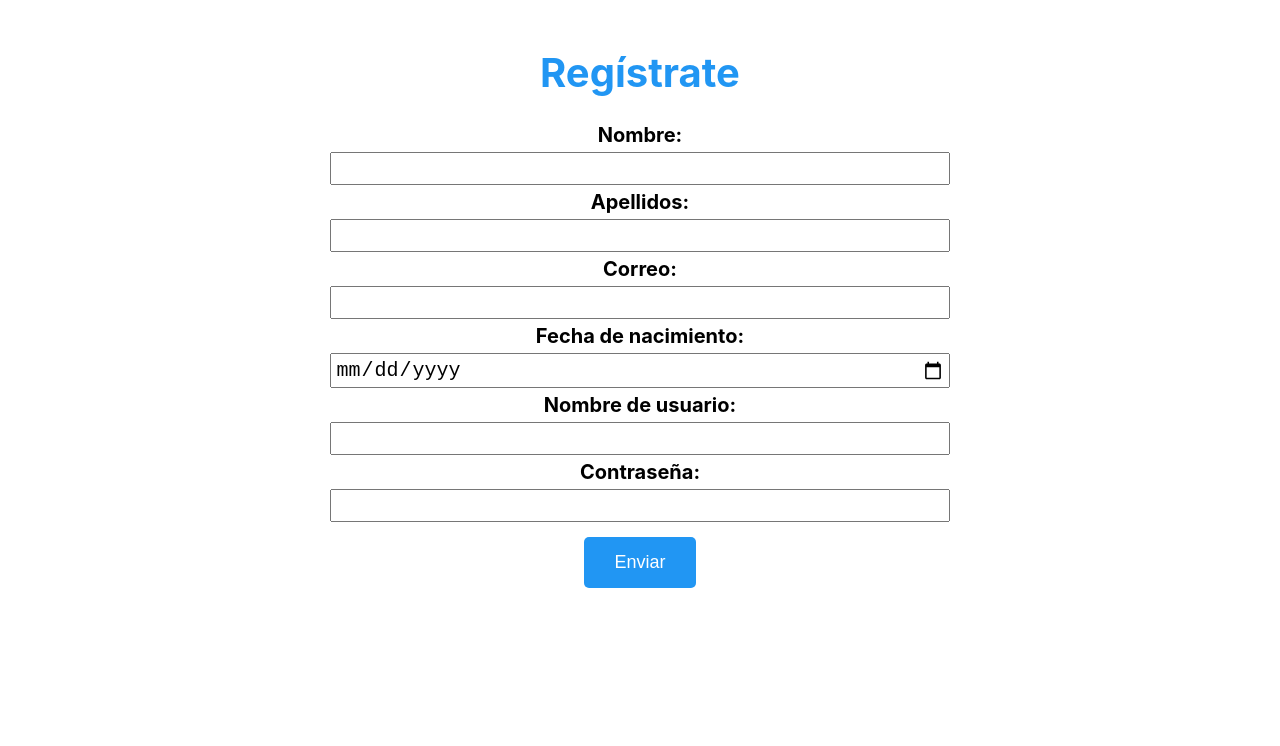
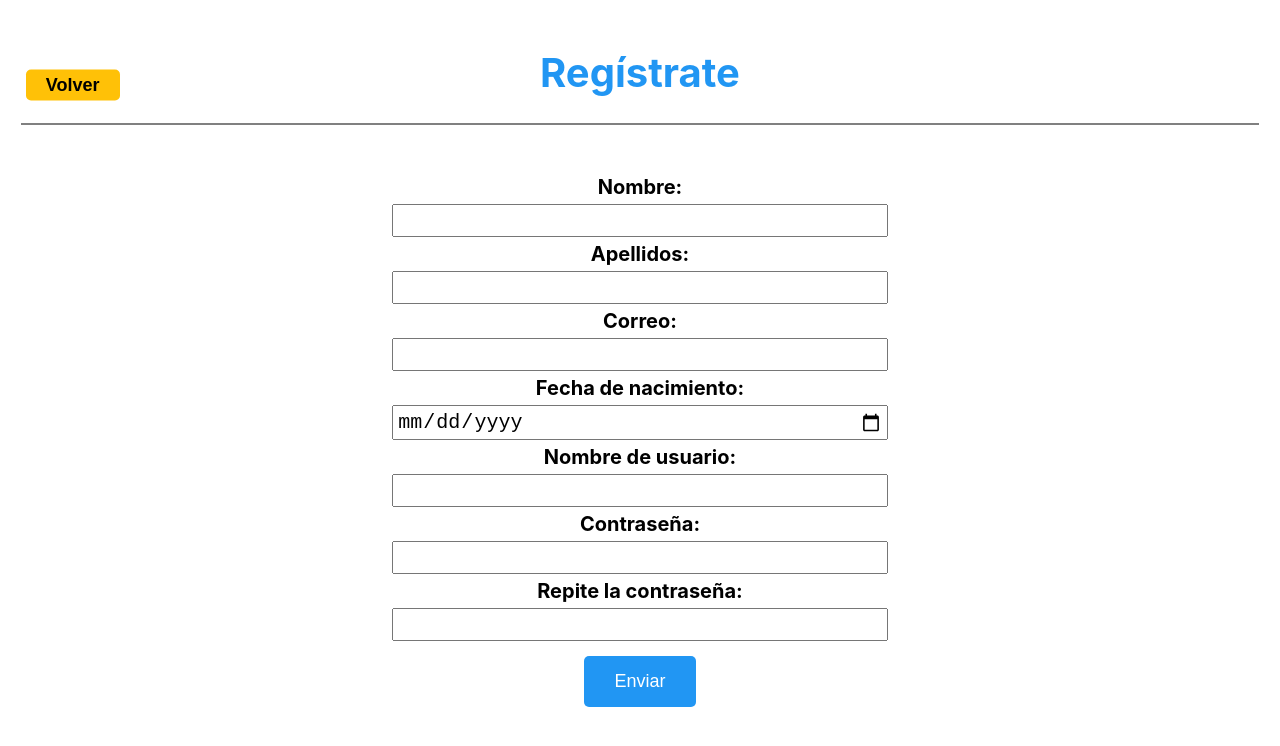
Before and after one commit to Dellos7/ejercicios-formularios-html, a plain HTML site: page ejercicio3.html in a window 1280 px wide. Drawn offline with Linux system fonts and the light colour scheme.

Commit message:
Add files via upload

```diff
--- a/ejercicio3.html
+++ b/ejercicio3.html
@@ -7,16 +7,19 @@
     <link rel="stylesheet" href="estilo.css">
 </head>
 <body>
-    <header>
+    <div class="cabecera">
+        <a href="index.html">
+          <button class="volver">Volver</button>
+        </a>
         <h1>Regístrate</h1>
-    </header>
-    <form action="" method="post">
+      </div>
+    <form action="http://localhost/ejercicios-formularios-php/ejercicio3.php" method="post" id="formulario-registro">
 
         <label for="nombre">Nombre:</label>
         <input type="text" name="nombre" required>
 
-        <label for="nombre">Apellidos:</label>
-        <input type="text" name="nombre" required>
+        <label for="lopez">Apellidos:</label>
+        <input type="text" name="lopez" required>
 
         <label for="correo">Correo:</label>
         <input type="email" name="correo" required>
@@ -27,10 +30,27 @@
         <label for="usuario">Nombre de usuario:</label>
         <input type="text" name="usuario" required>
 
-        <label for="usuario">Contraseña:</label>
+        <label for="contraseña">Contraseña:</label>
         <input type="password" name="contraseña" required pattern=".{8,}">
 
-        <button type="submit">Enviar</button>
+        <label for="contraseña_repetir">Repite la contraseña:</label>
+        <input type="password" name="contraseña_repetir" required>
+
+        <button id="enviar" type="submit">Enviar</button>
     </form>
+
+    <script>
+        let formulario = document.getElementById("formulario-registro");
+        formulario.onsubmit = function(event){
+            let contraseña = document.getElementsByName("contraseña")[0].value;
+            let contraseñaRepetir = document.getElementsByName("contraseña_repetir")[0].value;
+            console.log(contraseña, contraseñaRepetir);
+            if( contraseña != contraseñaRepetir ){
+                alert("Las contraseñas no coinciden");
+                event.preventDefault();
+            }
+        }
+    </script>
+
 </body>
 </html>
--- a/estilo.css
+++ b/estilo.css
@@ -37,7 +37,7 @@ input, label{
     width: 100%;
     margin-bottom: 5px;
 }
-button[type="submit"]{
+button{
     padding: 10px;
     font-size: 1.8rem;
     cursor: pointer;
@@ -46,22 +46,40 @@ button[type="submit"]{
     border: none;
     border-radius: 5px;
     padding: 15px 30px;
+}
+
+button[type="submit"]{
     margin-top: 10px;
 }
 
+div.cabecera{
+    text-align: center;
+    border-bottom: 2px solid gray;
+    margin-bottom: 50px;
+}
+
+button.volver{
+    display: inline-block;
+    background-color: #ffc107;
+    padding: 5px 20px;
+    color: black;
+    font-weight: bold;
+}
+
 @media only screen and (min-width: 768px) {
-    /*form {
-        width: 400px;
-        align-items: start;
-        margin: 0;
+    form{
+        width: 40%;
     }
-    label{
-        text-align: left;
+
+    div.cabecera{
+        position: relative;
     }
-    h1{
-        text-align: left;
-    }*/
-    form{
-        width: 50%;
+
+    button.volver{
+        position: absolute;
+        left: 5px;
+        top: 50%;
+        -ms-transform: translateY(-50%);
+        transform: translateY(-50%);
     }
 }
```
Also changed, not shown: ejercicio1.html (+11 -3 lines), ejercicio2.html (+7 -1 lines).
